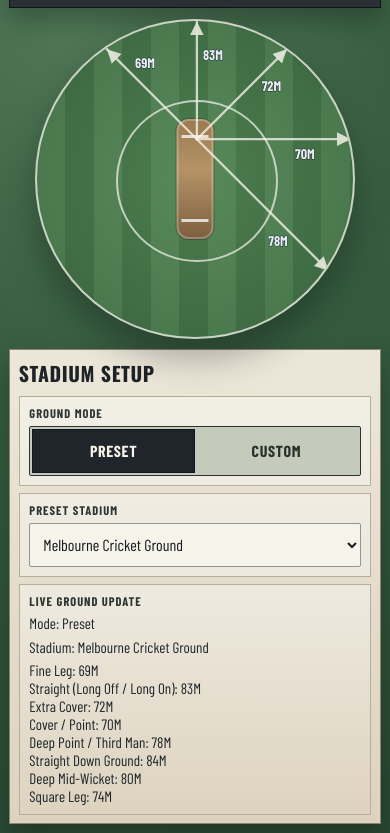
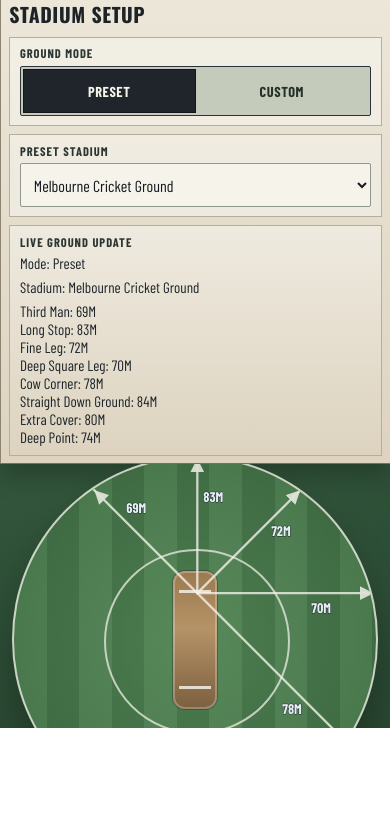
Before and after one commit to MahimnaDarji/Cricket-Wagon-Wheel, a website: page dashboard.html in a window 390 px wide. Shown: the part 116-949 px from the top of the page. After the commit the page ends 844 px from the top, so only its background shows below. Drawn offline with nearby package versions, Linux system fonts and the light colour scheme.

Commit message:
Update field positions, responsive layout, and ground alignment fixes

```diff
--- a/dashboard.css
+++ b/dashboard.css
@@ -17,23 +17,24 @@
 html,
 body {
   margin: 0;
-  min-height: 100%;
+  padding: 0;
+  width: 100vw;
+  height: 100vh;
+  overflow: hidden;
 }
 
 body {
   font-family: "Barlow Condensed", sans-serif;
   color: var(--crease-white);
   background: radial-gradient(circle at 18% 14%, #4f7756 0%, var(--grass-main) 42%, var(--grass-deep) 100%);
-  padding: 0.8rem 1rem;
 }
 
 .dashboard-shell {
-  width: min(1400px, 98vw);
-  margin: 0 auto;
-  min-height: calc(100vh - 1.6rem);
+  width: 100vw;
+  height: 100vh;
   display: grid;
   grid-template-rows: auto 1fr;
-  row-gap: 0.85rem;
+  overflow: hidden;
 }
 
 .dash-header {
@@ -111,14 +112,15 @@ body {
 }
 
 .dash-layout {
+  display: flex;
+  flex-direction: row;
   min-height: 0;
-  display: grid;
-  grid-template-columns: minmax(270px, 0.88fr) minmax(740px, 2.8fr);
-  gap: 0.85rem;
-  align-items: center;
+  overflow: hidden;
+  gap: 0;
 }
 
 .panel {
+  flex: 0 0 clamp(230px, 20vw, 300px);
   border: 1px solid #8d8372;
   background: linear-gradient(180deg, var(--panel-offwhite) 0%, var(--panel-warm) 100%);
   color: var(--charcoal);
@@ -127,12 +129,11 @@ body {
   display: grid;
   grid-auto-rows: max-content;
   gap: 0.48rem;
-  height: max-content;
+  height: 100%;
+  overflow-y: auto;
+  border-right: 1px solid #7a7060;
 }
 
-.panel-left {
-  align-self: center;
-}
 
 .panel h2 {
   margin: 0;
@@ -234,11 +235,24 @@ body {
   color: #1f262c;
 }
 
+/* Ground wrapper — fills all space left of the panel */
 .ground-stage {
+  flex: 1 1 0;
+  container-type: size;        /* enables cqw / cqh units on children */
+  display: flex;
+  align-items: center;
+  justify-content: center;
+  min-width: 0;
+  min-height: 0;
+  overflow: hidden;
   position: relative;
-  width: min(100%, 86vh);
+}
+
+/* Circle scales to the smaller of the container's width or height */
+.ground-circle {
+  position: relative;
+  width: min(100cqw - 24px, 100cqh - 24px);
   aspect-ratio: 1 / 1;
-  justify-self: center;
   border-radius: 50%;
   background:
     repeating-linear-gradient(
@@ -252,9 +266,10 @@ body {
   border: 2px solid rgba(244, 242, 234, 0.76);
   box-shadow: 0 20px 34px rgba(0, 0, 0, 0.28);
   overflow: hidden;
+  flex-shrink: 0;
 }
 
-.ground-stage::after {
+.ground-circle::after {
   content: "";
   position: absolute;
   width: 50%;
@@ -350,73 +365,70 @@ body {
   transition: opacity 150ms ease-out;
 }
 
-@media (max-width: 1120px) {
+/* ── Medium: panel gets narrower, side-by-side still works ── */
+@media (max-width: 1100px) {
+  .panel {
+    flex-basis: clamp(200px, 26vw, 260px);
+  }
+}
+
+/* ── Narrow / half-screen: stack vertically ── */
+@media (max-width: 820px) {
   .dash-layout {
-    grid-template-columns: 1fr;
-    grid-template-rows: auto auto;
-    align-items: start;
+    flex-direction: column;
+    overflow-y: auto;
+    overflow-x: hidden;
+  }
+
+  .panel {
+    flex: 0 0 auto;
+    width: 100%;
+    height: auto;
+    overflow-y: visible;
+    border-right: none;
+    border-bottom: 1px solid #7a7060;
+  }
+
+  .panel-left {
+    height: auto;
   }
 
   .ground-stage {
-    order: 1;
-    width: min(100%, 70vh);
+    flex: 0 0 auto;
+    width: 100%;
+    height: 90vw;              /* fixed height so cqh has a value */
+    max-height: 70vh;
+    container-type: size;
   }
 
-  .panel-left {
-    order: 2;
-    align-self: start;
+  .ground-circle {
+    width: min(100cqw - 24px, 100cqh - 24px);
   }
 }
 
-@media (max-width: 760px) {
-  body {
-    padding: 0.55rem 0.55rem;
-  }
-
-  .dashboard-shell {
-    width: 100%;
-    min-height: calc(100vh - 1.1rem);
-    row-gap: 0.66rem;
-  }
-
+/* ── Mobile ── */
+@media (max-width: 480px) {
   .dash-header {
     flex-direction: column;
     align-items: stretch;
-    gap: 0.6rem;
-    padding: 0.62rem 0.64rem;
+    gap: 0.5rem;
+    padding: 0.5rem 0.6rem;
   }
 
   .profile-wrap {
     justify-content: space-between;
   }
 
-  .profile-chip {
-    min-width: 108px;
+  .brand-wrap h1 {
+    font-size: 1.2rem;
   }
 
   .logout-btn {
     min-height: 44px;
   }
 
-  .dash-layout {
-    gap: 0.66rem;
-  }
-
-  .ground-stage {
-    width: min(100%, 82vw);
-  }
-
-  .pitch-strip {
-    width: 7.8%;
-    min-width: 37px;
-  }
-
   .panel {
-    padding: 0.52rem 0.56rem;
-  }
-
-  .panel-slot {
-    min-height: 66px;
+    padding: 0.48rem 0.52rem;
     font-size: 0.9rem;
   }
 
@@ -425,6 +437,10 @@ body {
     min-height: 44px;
   }
 
+  .ground-circle {
+    width: min(94vw, 60vh);
+  }
+
   .measure-label {
     font-size: 2.45px;
   }
--- a/dashboard.html
+++ b/dashboard.html
@@ -50,28 +50,28 @@
         <section id="custom-controls" class="setup-block is-hidden" aria-label="Custom boundary inputs">
           <p class="setup-label">Custom Boundary Dimensions</p>
 
-          <label class="setup-field-label" for="custom-fine-leg">Fine Leg (m)</label>
+          <label class="setup-field-label" for="custom-fine-leg">Third Man (m)</label>
           <input id="custom-fine-leg" class="setup-input" type="number" min="55" max="90" />
 
-          <label class="setup-field-label" for="custom-straight">Straight (Long Off / Long On) (m)</label>
+          <label class="setup-field-label" for="custom-straight">Long Stop (m)</label>
           <input id="custom-straight" class="setup-input" type="number" min="55" max="90" />
 
-          <label class="setup-field-label" for="custom-extra-cover">Extra Cover (m)</label>
+          <label class="setup-field-label" for="custom-extra-cover">Fine Leg (m)</label>
           <input id="custom-extra-cover" class="setup-input" type="number" min="55" max="90" />
 
-          <label class="setup-field-label" for="custom-cover-point">Cover / Point (m)</label>
+          <label class="setup-field-label" for="custom-cover-point">Deep Square Leg (m)</label>
           <input id="custom-cover-point" class="setup-input" type="number" min="55" max="90" />
 
-          <label class="setup-field-label" for="custom-deep-point">Deep Point / Third Man (m)</label>
+          <label class="setup-field-label" for="custom-deep-point">Cow Corner (m)</label>
           <input id="custom-deep-point" class="setup-input" type="number" min="55" max="90" />
 
           <label class="setup-field-label" for="custom-straight-down">Straight Down Ground (m)</label>
           <input id="custom-straight-down" class="setup-input" type="number" min="55" max="90" />
 
-          <label class="setup-field-label" for="custom-deep-midwicket">Deep Mid-Wicket (m)</label>
+          <label class="setup-field-label" for="custom-deep-midwicket">Extra Cover (m)</label>
           <input id="custom-deep-midwicket" class="setup-input" type="number" min="55" max="90" />
 
-          <label class="setup-field-label" for="custom-square-leg">Square Leg (m)</label>
+          <label class="setup-field-label" for="custom-square-leg">Deep Point (m)</label>
           <input id="custom-square-leg" class="setup-input" type="number" min="55" max="90" />
 
           <button id="apply-custom-boundaries" class="mode-btn active" type="button">Apply</button>
@@ -81,14 +81,16 @@
           <p class="setup-label">Live Ground Update</p>
           <p id="live-mode" class="live-line">Mode: Preset</p>
           <p id="live-stadium" class="live-line">Stadium: Melbourne Cricket Ground</p>
-          <p id="live-boundaries" class="live-line">Fine Leg: 69M<br>Straight (Long Off / Long On): 83M<br>Extra Cover: 72M<br>Cover / Point: 70M<br>Deep Point / Third Man: 78M<br>Straight Down Ground: 84M<br>Deep Mid-Wicket: 80M<br>Square Leg: 74M</p>
+          <p id="live-boundaries" class="live-line">Third Man: 69M<br>Long Stop: 83M<br>Fine Leg: 72M<br>Deep Square Leg: 70M<br>Cow Corner: 78M<br>Straight Down Ground: 84M<br>Extra Cover: 80M<br>Deep Point: 74M</p>
         </section>
       </aside>
 
       <section class="ground-stage" aria-label="Interactive cricket ground visualization">
-        <div class="pitch-strip">
-          <span class="crease top"></span>
-          <span class="crease bottom"></span>
+        <div class="ground-circle">
+          <div class="pitch-strip">
+            <span class="crease top"></span>
+            <span class="crease bottom"></span>
+          </div>
         </div>
       </section>
     </main>
--- a/dashboard.js
+++ b/dashboard.js
@@ -12,18 +12,19 @@ const liveStadium = document.getElementById("live-stadium");
 const liveBoundaries = document.getElementById("live-boundaries");
 
 const groundStage = document.querySelector(".ground-stage");
+const groundCircle = document.querySelector(".ground-circle");
 const pitchStrip = document.querySelector(".pitch-strip");
 const strikerCrease = document.querySelector(".crease.top");
 
 const boundaryFieldConfig = [
-  { name: "Fine Leg", angle: -135, inputId: "custom-fine-leg" },
-  { name: "Straight (Long Off / Long On)", angle: -90, inputId: "custom-straight" },
-  { name: "Extra Cover", angle: -45, inputId: "custom-extra-cover" },
-  { name: "Cover / Point", angle: 0, inputId: "custom-cover-point" },
-  { name: "Deep Point / Third Man", angle: 45, inputId: "custom-deep-point" },
+  { name: "Third Man", angle: -135, inputId: "custom-fine-leg" },
+  { name: "Long Stop", angle: -90, inputId: "custom-straight" },
+  { name: "Fine Leg", angle: -45, inputId: "custom-extra-cover" },
+  { name: "Deep Square Leg", angle: 0, inputId: "custom-cover-point" },
+  { name: "Cow Corner", angle: 45, inputId: "custom-deep-point" },
   { name: "Straight Down Ground", angle: 90, inputId: "custom-straight-down" },
-  { name: "Deep Mid-Wicket", angle: 135, inputId: "custom-deep-midwicket" },
-  { name: "Square Leg", angle: 180, inputId: "custom-square-leg" },
+  { name: "Extra Cover", angle: 135, inputId: "custom-deep-midwicket" },
+  { name: "Deep Point", angle: 180, inputId: "custom-square-leg" },
 ];
 
 const presets = {
@@ -192,21 +193,21 @@ function createArrowLayer(stage) {
 }
 
 function getGroundGeometry() {
-  const stageRect = groundStage.getBoundingClientRect();
+  const circleRect = groundCircle.getBoundingClientRect();
   const creaseRect = strikerCrease?.getBoundingClientRect();
   const pitchRect = pitchStrip.getBoundingClientRect();
 
   const startX = creaseRect
-    ? creaseRect.left + creaseRect.width / 2 - stageRect.left
-    : pitchRect.left + pitchRect.width / 2 - stageRect.left;
+    ? creaseRect.left + creaseRect.width / 2 - circleRect.left
+    : pitchRect.left + pitchRect.width / 2 - circleRect.left;
   const startY = creaseRect
-    ? creaseRect.top + creaseRect.height / 2 - stageRect.top
-    : pitchRect.top + pitchRect.height * 0.14 - stageRect.top;
+    ? creaseRect.top + creaseRect.height / 2 - circleRect.top
+    : pitchRect.top + pitchRect.height * 0.14 - circleRect.top;
 
   return {
-    centerX: stageRect.width / 2,
-    centerY: stageRect.height / 2,
-    radius: Math.min(stageRect.width, stageRect.height) / 2,
+    centerX: circleRect.width / 2,
+    centerY: circleRect.height / 2,
+    radius: Math.min(circleRect.width, circleRect.height) / 2,
     start: {
       x: startX,
       y: startY,
@@ -387,11 +388,11 @@ function clearRenderedArrows() {
 }
 
 function setupBoundaryReplay() {
-  if (!groundStage || !pitchStrip || !strikerCrease) {
+  if (!groundCircle || !pitchStrip || !strikerCrease) {
     return;
   }
 
-  boundaryReplayLayer = createArrowLayer(groundStage);
+  boundaryReplayLayer = createArrowLayer(groundCircle);
   rerenderBoundaryReplay();
 }
 
```
